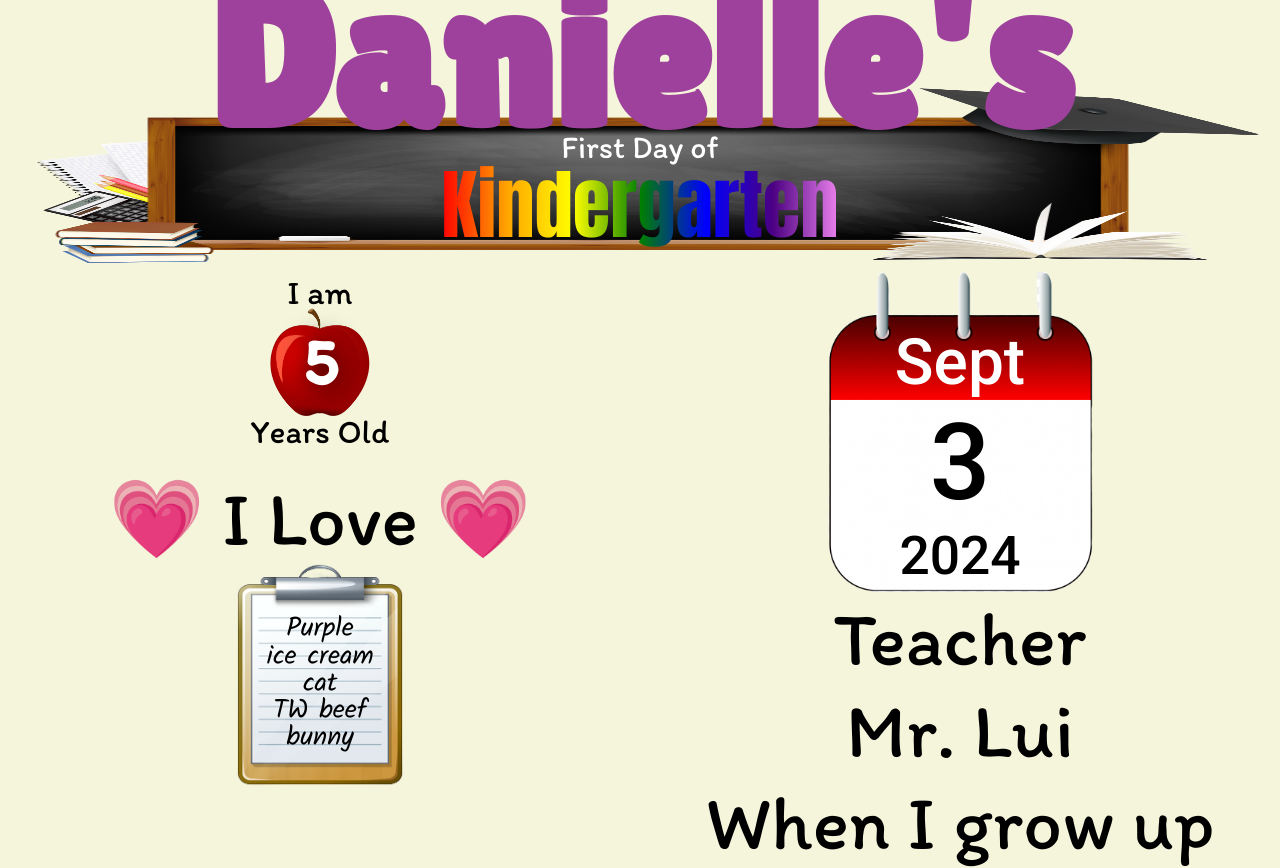
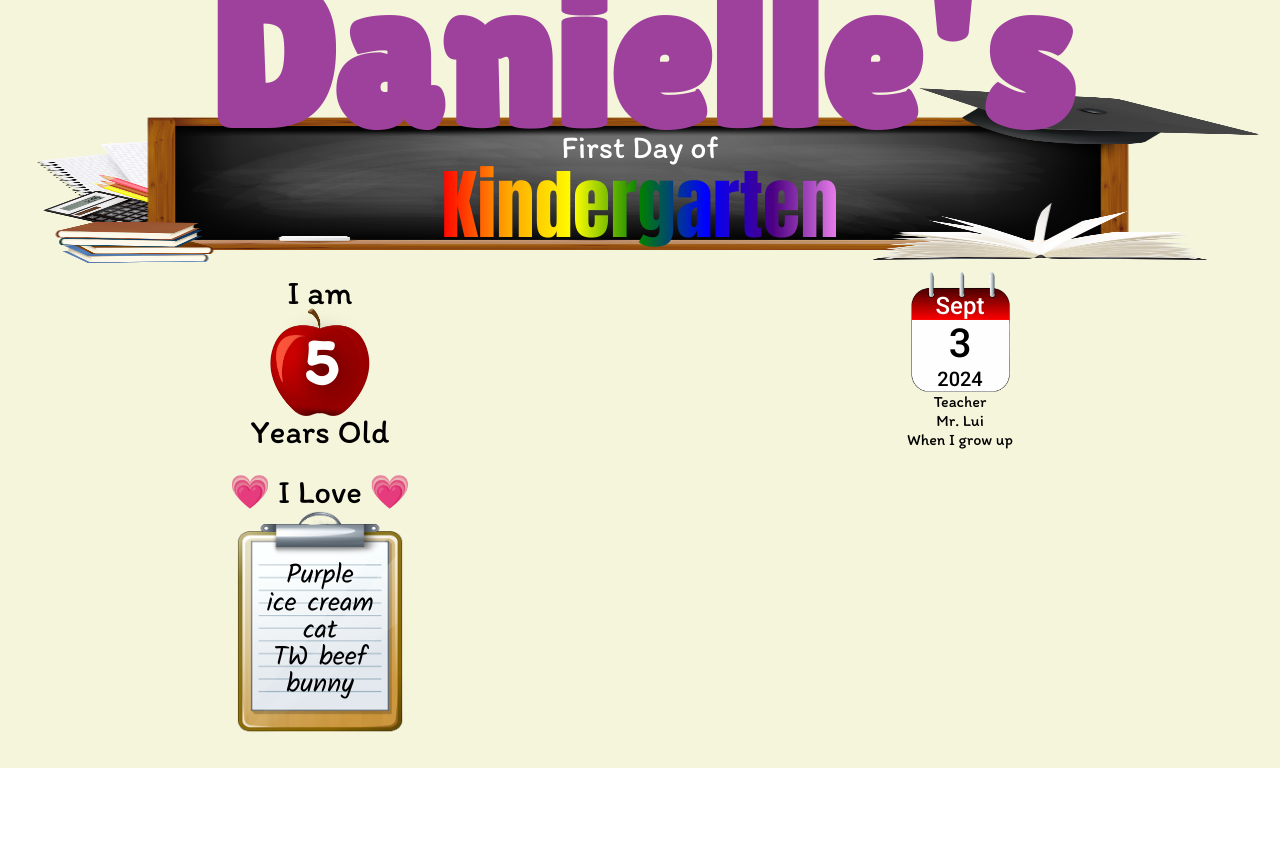
Before and after one commit to villysiu/first-day, a React (Create React App) app: page / in a window 1280 px wide. After the commit the page ends 800 px from the top, so only its background shows below. Built offline with nearby package versions, Linux system fonts and the light colour scheme.

Commit message:
set defaultvalue

```diff
--- a/src/App.css
+++ b/src/App.css
@@ -1,11 +1,11 @@
 :root {
-  --calendar-width: 25vw;
+  --calendar-height: 15vh;
   --col-width: 50vw;
   --name-height: 14vh;
   --grade-height: 24vh;
   --age-height: 25vh;
   --favorite-height: 37vh;
-  --font-size: 6vw;
+  /* --font-size: 6vw; */
 
 }
 .App {
@@ -17,7 +17,7 @@
   font-family: "Itim", cursive;
   font-weight: 400;
   font-style: normal;
-  font-size: var(--font-size);
+  /* font-size: var(--font-size); */
 }
 .row {
   display: flex;
@@ -131,6 +131,7 @@
 .favorite {
   /* margin-top: 5rem;; */
   height: var(--favorite-height);
+  font-size: calc(var(--favorite-height) / 9);
 }
 .fav-wrapper{
   height: calc(var(--favorite-height) * 0.75);
@@ -147,51 +148,53 @@
 }
 .fav-li {
   margin-bottom: calc(var(--favorite-height) * -0.05);
-
-
 }
 .fav-input_wrapper{
   display: flex;
   flex-direction: column;
-  padding-top: calc(var(--font-size) * 0.9);
-  margin-left: var(--font-size);
+  align-items: center;
+  padding-top: calc(var(--favorite-height) * 0.15);
+
 
 
 }
 .fav-input{
-  font-size: calc(var(--font-size) / 2);
-  width: calc(var(--font-size) * 2.75);
-    margin: calc(var(--font-size) / 16);
+  font-size: calc(var(--favorite-height) * 0.07);
+  width: calc(var(--favorite-height) * 0.4);
+  margin-bottom: calc(var(--favorite-height) * 0.01);
 }
 /* Date */
-#date {
-  width: var(--calendar-width);
-  height: var(--calendar-width);
+.date {
+  width: var(--calendar-height);
+  height: var(--calendar-height);
   background-image: url("./images/calendar2.png");
   background-repeat: no-repeat;
   background-size: contain;
   background-position: center;
-  position: relative;
-
+  /* position: relative; */
 
 }
-#date-text {
+.date-input {
+  margin-top: calc(var(--calendar-height) / 2);
+  font-size: calc(var(--calendar-height) / 12);
+}
+.date-text {
   display: flex;
   align-items: center;
   flex-direction: column;
 }
 .date-m {
-  margin-top: calc(var(--calendar-width) / 6);
-  font-size: calc(var(--calendar-width) / 5);
+  margin-top: calc(var(--calendar-height) / 6);
+  font-size: calc(var(--calendar-height) / 5);
   color: white;
 }
 .date-d {
 
-  font-size: calc(var(--calendar-width) / 3);
+  font-size: calc(var(--calendar-height) / 3);
 }
 .date-y {
 
-  font-size: calc(var(--calendar-width) / 6);
+  font-size: calc(var(--calendar-height) / 6);
 }
 .teacher {
   display: flex;
--- a/src/components/Calendar.js
+++ b/src/components/Calendar.js
@@ -44,13 +44,15 @@ const Calendar = () =>{
 
         return (
 
-            <div id="date" className="roboto-medium" >
+            <div className="date roboto-medium" >
                 {
                     calendar ?
 
-                    <input type="date" id="cal" ref={ref} onChange={handleChange} />
+                    <input type="date" className="date-input" ref={ref} onChange={handleChange}
+                        defaultValue={`${year}-${(month+1)<10? "0" + (month+1) : (month+1) }-${(date)<10? "0" + (date) : (date) }`}
+                    />
                     :
-                    <div id="date-text"  onClick={handleClick}>
+                    <div className="date-text"  onClick={handleClick}>
                         <div className="date-m">{months[month]}</div>
                         <div className="date-d">{date}</div>
                         <div className="date-y">{year}</div>
```
